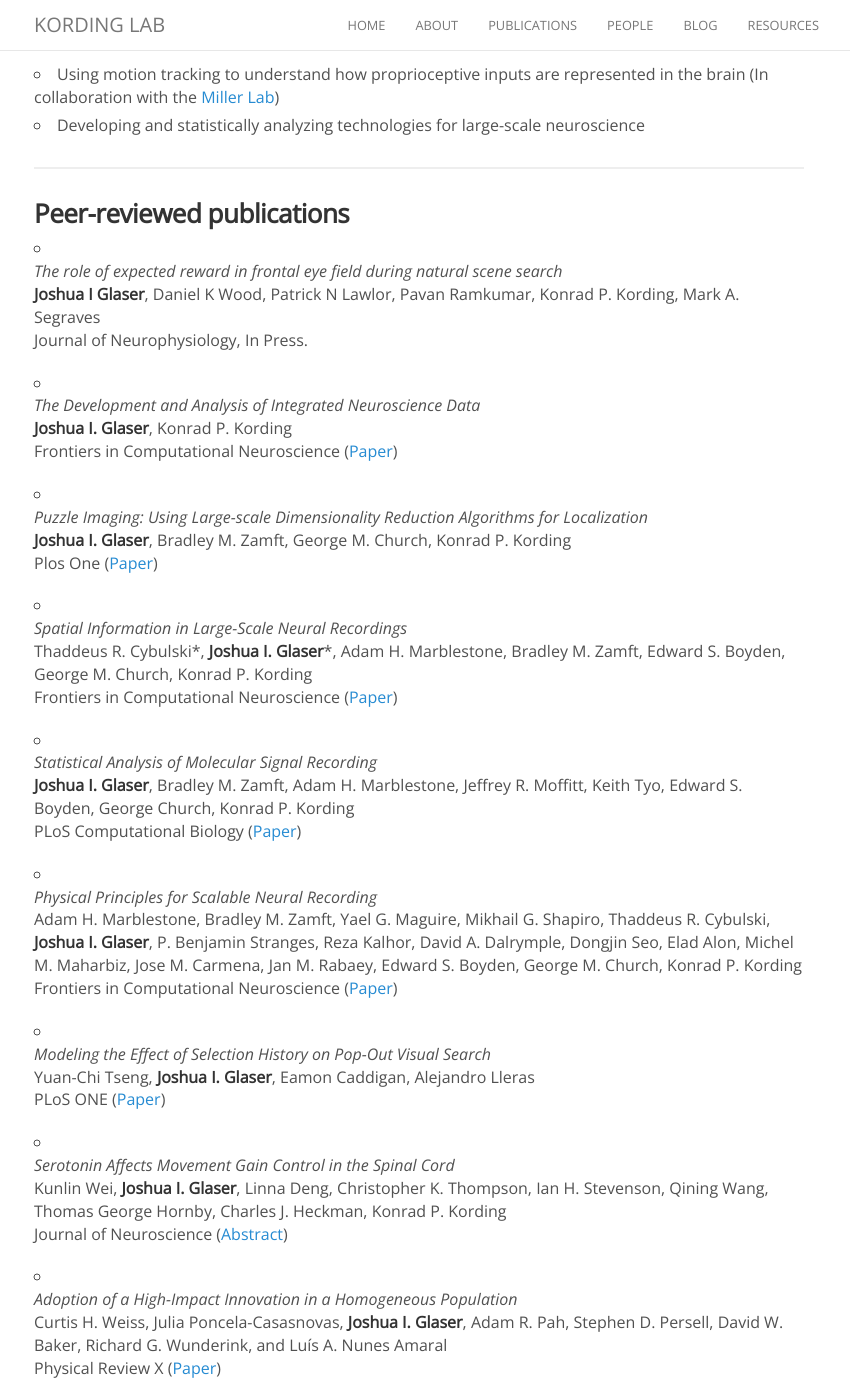
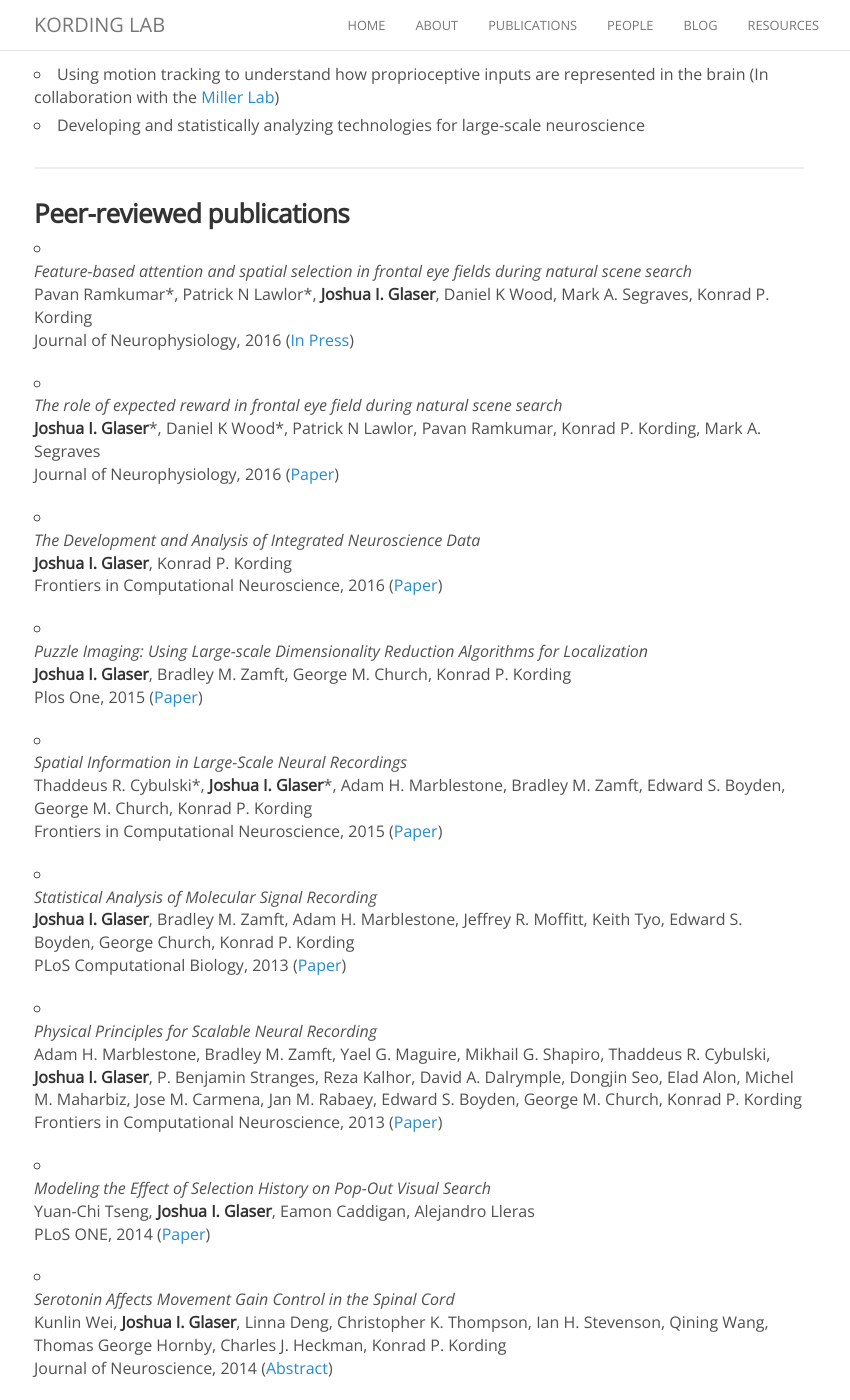
Before and after one commit to KordingLab/KordingLab.github.io, a Jekyll site: the page built from _people/josh_glaser.md, in a window 1280 px wide and 1400 px high, scrolled down 845 px. Shown: the whole window, without its empty margins (221-1071 px from the left). Built offline with Jekyll 4.4.1, drawn with Linux system fonts in a browser that asks for light colours; nearby versions of some CDN libraries; comment, search, counter and statistics services are not loaded; some of the changed text lies outside the part shown.

Commit message:
Updated publications

```diff
--- a/_people/josh_glaser.md
+++ b/_people/josh_glaser.md
@@ -37,41 +37,45 @@ joined: 2012
 
 ### Peer-reviewed publications
 
+* _Feature-based attention and spatial selection in frontal eye fields during natural scene search_<br>
+Pavan Ramkumar\*, Patrick N Lawlor\*, **Joshua I. Glaser**, Daniel K Wood, Mark A. Segraves, Konrad P. Kording<br>
+Journal of Neurophysiology, 2016 ([In Press](http://jn.physiology.org/content/early/2016/06/01/jn.01044.2015))
+
 * _The role of expected reward in frontal eye field during natural scene search_<br>
-**Joshua I Glaser**, Daniel K Wood, Patrick N Lawlor, Pavan Ramkumar, Konrad P. Kording, Mark A. Segraves<br>
-Journal of Neurophysiology, In Press.
+**Joshua I. Glaser**\*, Daniel K Wood\*, Patrick N Lawlor, Pavan Ramkumar, Konrad P. Kording, Mark A. Segraves<br>
+Journal of Neurophysiology, 2016 ([Paper](http://jn.physiology.org/content/116/2/645))
 
 * _The Development and Analysis of Integrated Neuroscience Data_<br>
 **Joshua I. Glaser**, Konrad P. Kording<br>
-Frontiers in Computational Neuroscience ([Paper](http://journal.frontiersin.org/article/10.3389/fncom.2016.00011/full))
+Frontiers in Computational Neuroscience, 2016 ([Paper](http://journal.frontiersin.org/article/10.3389/fncom.2016.00011/full))
 
 * _Puzzle Imaging: Using Large-scale Dimensionality Reduction Algorithms for Localization_<br>
   **Joshua I. Glaser**, Bradley M. Zamft, George M. Church, Konrad P. Kording<br>
-  Plos One ([Paper](http://journals.plos.org/plosone/article?id=10.1371/journal.pone.0131593))
+  Plos One, 2015 ([Paper](http://journals.plos.org/plosone/article?id=10.1371/journal.pone.0131593))
 
 * _Spatial Information in Large-Scale Neural Recordings_<br>
 Thaddeus R. Cybulski\*, **Joshua I. Glaser**\*, Adam H. Marblestone, Bradley M. Zamft, Edward S. Boyden, George M. Church, Konrad P. Kording<br>
-Frontiers in Computational Neuroscience ([Paper](http://journal.frontiersin.org/article/10.3389/fncom.2014.00172/full))
+Frontiers in Computational Neuroscience, 2015 ([Paper](http://journal.frontiersin.org/article/10.3389/fncom.2014.00172/full))
 
 * _Statistical Analysis of Molecular Signal Recording_<br>
 **Joshua I. Glaser**, Bradley M. Zamft, Adam H. Marblestone, Jeffrey R. Moffitt, Keith Tyo, Edward S. Boyden, George Church, Konrad P. Kording<br>
-PLoS Computational Biology ([Paper](http://journals.plos.org/ploscompbiol/article?id=10.1371/journal.pcbi.1003145))
+PLoS Computational Biology, 2013 ([Paper](http://journals.plos.org/ploscompbiol/article?id=10.1371/journal.pcbi.1003145))
 
 * _Physical Principles for Scalable Neural Recording_<br>
 Adam H. Marblestone, Bradley M. Zamft, Yael G. Maguire, Mikhail G. Shapiro, Thaddeus R. Cybulski, **Joshua I. Glaser**, P. Benjamin Stranges, Reza Kalhor, David A. Dalrymple, Dongjin Seo, Elad Alon, Michel M. Maharbiz, Jose M. Carmena, Jan M. Rabaey, Edward S. Boyden, George M. Church, Konrad P. Kording<br>
-Frontiers in Computational Neuroscience ([Paper](http://journal.frontiersin.org/article/10.3389/fncom.2013.00137/abstract))
+Frontiers in Computational Neuroscience, 2013 ([Paper](http://journal.frontiersin.org/article/10.3389/fncom.2013.00137/abstract))
 
 * _Modeling the Effect of Selection History on Pop-Out Visual Search_<br>
 Yuan-Chi Tseng, **Joshua I. Glaser**, Eamon Caddigan, Alejandro Lleras<br>
-PLoS ONE ([Paper](http://www.plosone.org/article/info%3Adoi%2F10.1371%2Fjournal.pone.0089996))
+PLoS ONE, 2014 ([Paper](http://www.plosone.org/article/info%3Adoi%2F10.1371%2Fjournal.pone.0089996))
 
 * _Serotonin Affects Movement Gain Control in the Spinal Cord_<br>
 Kunlin Wei, **Joshua I. Glaser**, Linna Deng, Christopher K. Thompson, Ian H. Stevenson, Qining Wang, Thomas George Hornby, Charles J. Heckman, Konrad P. Kording<br>
-Journal of Neuroscience ([Abstract](http://www.jneurosci.org/content/34/38/12690.short))
+Journal of Neuroscience, 2014 ([Abstract](http://www.jneurosci.org/content/34/38/12690.short))
 
 * _Adoption of a High-Impact Innovation in a Homogeneous Population_<br>
 Curtis H. Weiss, Julia Poncela-Casasnovas, **Joshua I. Glaser**, Adam R. Pah, Stephen D. Persell, David W. Baker, Richard G. Wunderink, and Luís A. Nunes Amaral<br>
-Physical Review X ([Paper](http://journals.aps.org/prx/abstract/10.1103/PhysRevX.4.041008))
+Physical Review X, 2014 ([Paper](http://journals.aps.org/prx/abstract/10.1103/PhysRevX.4.041008))
 
 <hr>
 
```
Also changed, not shown: other parts of _people/josh_glaser.md (+0 -4 lines).
